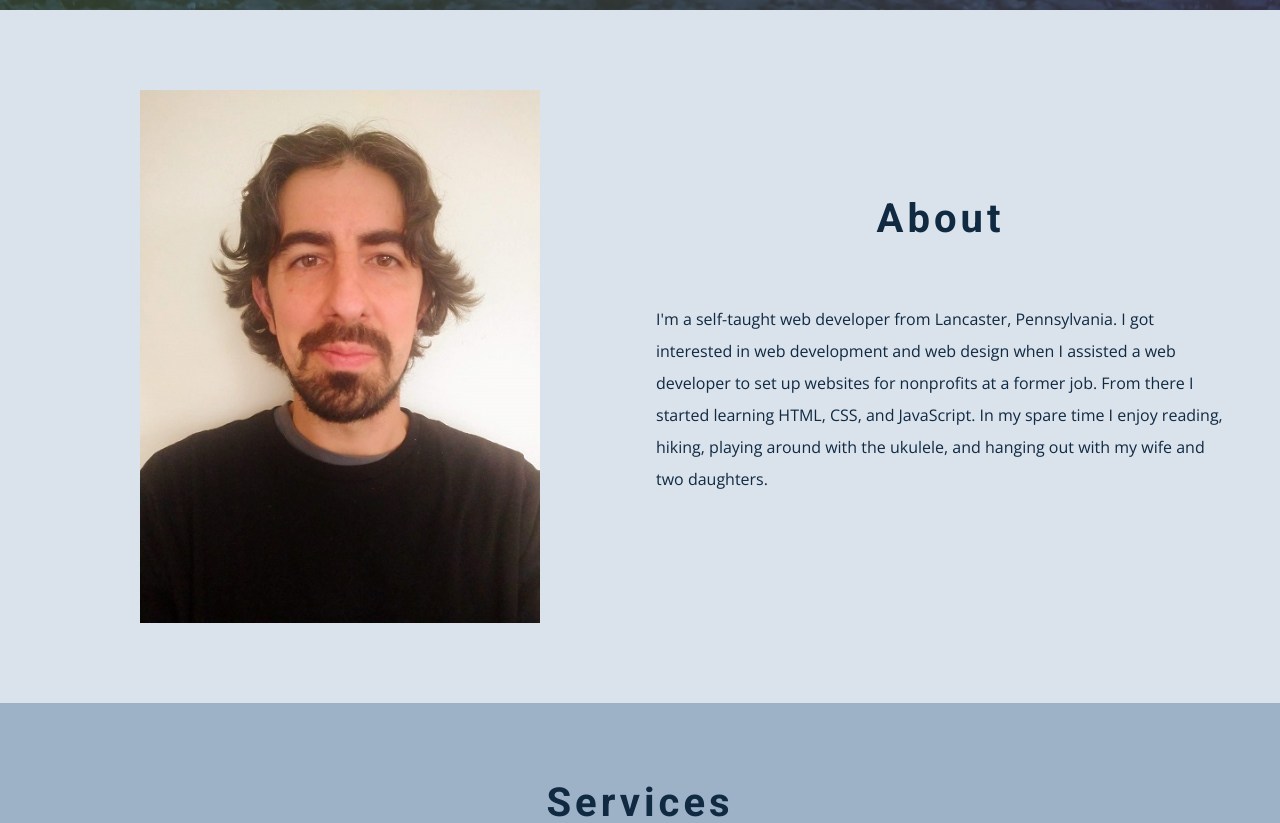
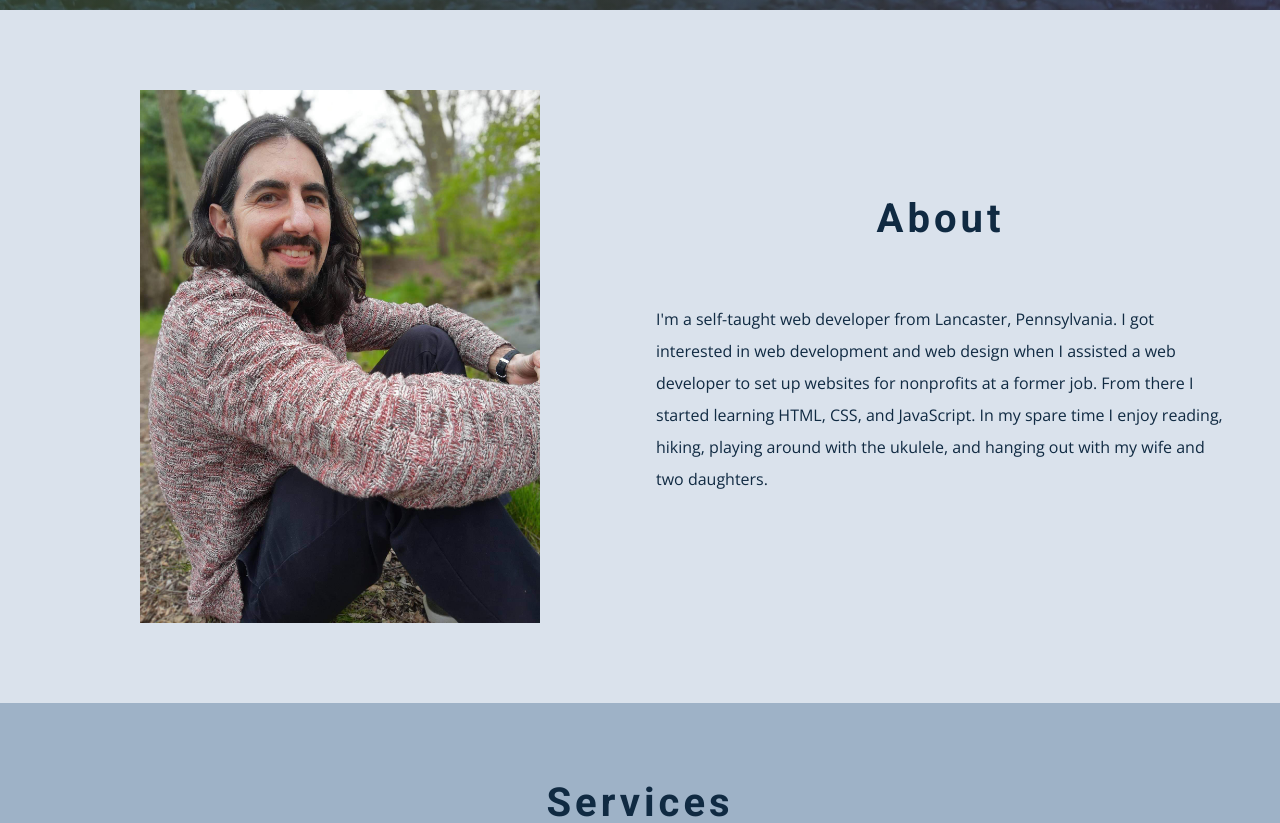
Before and after one commit to chris-fretz/mantis-web-design, a website: page index.html in a window 1280 px wide. Shown: the part 790-1613 px from the top of the page. Drawn offline with nearby package versions, Linux system fonts and the light colour scheme.

Commit message:
IMG update

```diff
--- a/index.html
+++ b/index.html
@@ -104,7 +104,7 @@
       <div class="section-center about-center">
         <!-- about img -->
         <article class="about-img">
-          <img src="./assets/img/Chris Fretz Headshot.jpg" alt="about img" />
+          <img src="./assets/img/Chris Easter 2020.jpg" alt="about img" />
         </article>
         <!-- about info -->
         <article class="about-info">
```
Also changed, not shown: assets/img/Chris Easter 2020.jpg (added).
